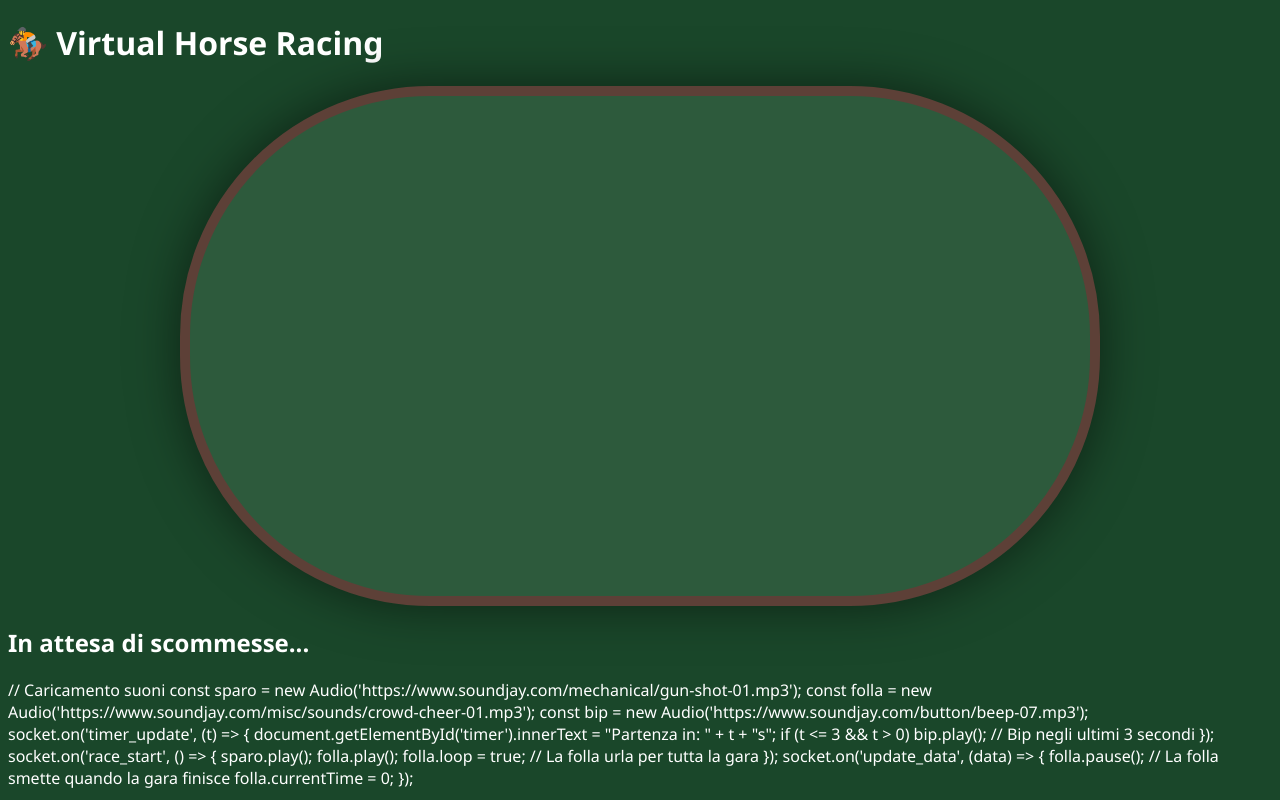
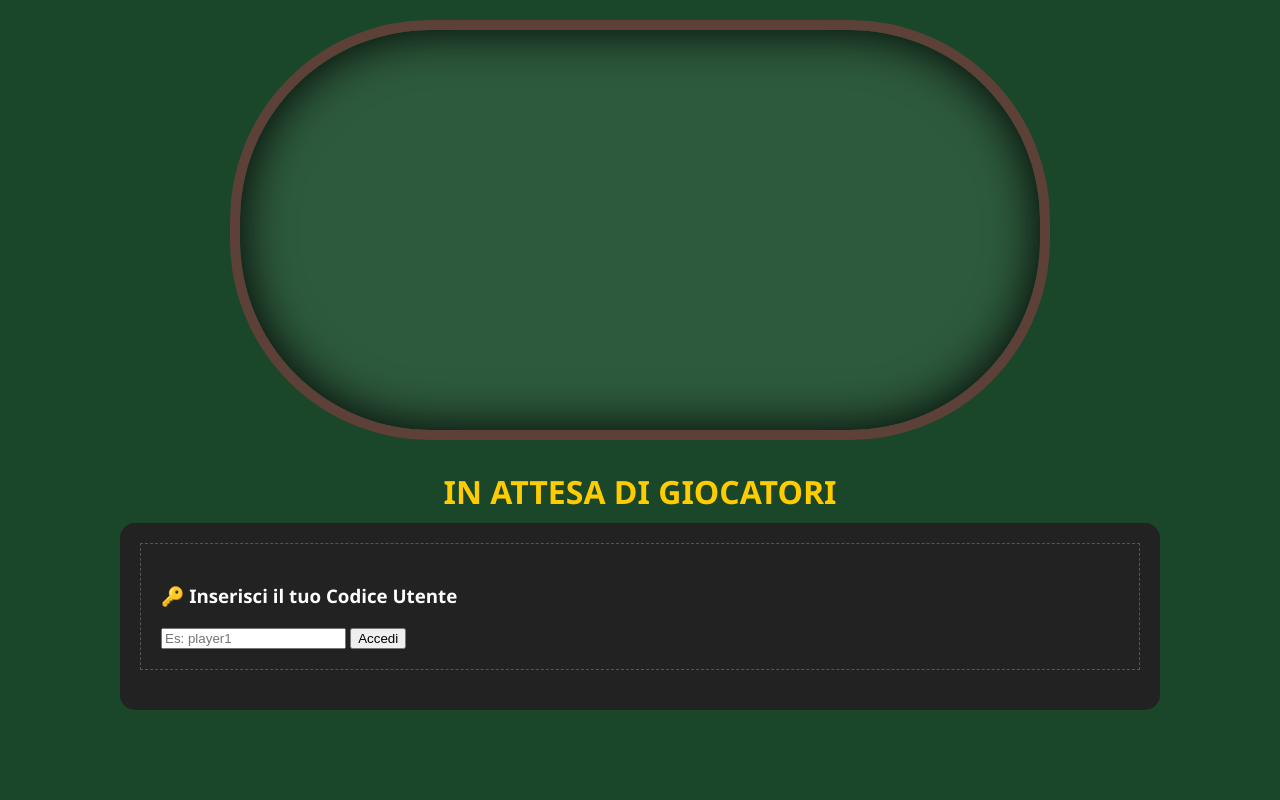
Before and after one commit to pietrolmb/bet-horses-app, a Flask app: page / in a window 1280 px wide. Run offline with Flask 3, Linux system fonts and the light colour scheme; some libraries are stand-ins or nearby versions.

Commit message:
index.html

```diff
--- a/templates/index.html
+++ b/templates/index.html
@@ -1,52 +1,115 @@
 <!DOCTYPE html>
 <html>
 <head>
-    <title>Corse Cavalli Live</title>
+    <title>🏇 Horse Racing Live</title>
     <script src="https://cdnjs.cloudflare.com/ajax/libs/socket.io/4.0.1/socket.io.js"></script>
     <style>
-        body { background: #1a472a; color: white; font-family: 'Segoe UI', Tahoma, Geneva, Verdana, sans-serif; }
-        #pista-container {
-            width: 900px; height: 500px; margin: 20px auto; position: relative;
-            background: #2d5a3c; border: 10px solid #5d4037; border-radius: 250px; /* Effetto ovale */
-            box-shadow: 0 0 50px rgba(0,0,0,0.5);
-        }
-        .cavallo {
-            width: 25px; height: 25px; border-radius: 50%; position: absolute;
-            border: 2px solid white; font-weight: bold; font-size: 14px;
-            display: flex; align-items: center; justify-content: center;
-            transition: all 0.1s linear;
-        }
+        body { background: #1a472a; color: white; font-family: 'Segoe UI', sans-serif; margin: 0; display: flex; flex-direction: column; align-items: center; }
+        #pista { width: 800px; height: 400px; margin: 20px; position: relative; background: #2d5a3c; border: 10px solid #5d4037; border-radius: 200px; box-shadow: inset 0 0 50px #000; overflow: hidden; }
+        .cavallo { width: 22px; height: 22px; border-radius: 50%; position: absolute; border: 2px solid #fff; display: flex; align-items: center; justify-content: center; font-size: 11px; font-weight: bold; transition: all 0.1s linear; z-index: 10; }
+
+        /* Pannello Giocatore */
+        #game-interface { width: 90%; max-width: 1000px; background: #222; padding: 20px; border-radius: 15px; border: 2px solid #gold; margin-bottom: 50px; }
+        .login-box { padding: 20px; border: 1px dashed #555; margin-bottom: 20px; }
+
+        table { width: 100%; border-collapse: collapse; margin-top: 10px; }
+        th, td { padding: 10px; border-bottom: 1px solid #444; text-align: center; }
+        .btn-bet { background: #d4af37; border: none; padding: 5px 10px; border-radius: 5px; cursor: pointer; font-weight: bold; }
+        .btn-bet:hover { background: #fff; }
+
+        #timer-display { font-size: 2em; color: #ffcc00; margin: 10px; font-weight: bold; }
     </style>
 </head>
 <body>
-    <h1>🏇 Virtual Horse Racing</h1>
-    <div id="pista-container">
+
+    <div id="pista"></div>
+    <div id="timer-display">IN ATTESA DI GIOCATORI</div>
+
+    <div id="game-interface">
+        <div id="login-section" class="login-box">
+            <h3>🔑 Inserisci il tuo Codice Utente</h3>
+            <input type="text" id="user-code" placeholder="Es: player1">
+            <button onclick="login()">Accedi</button>
         </div>
-    <h2 id="timer">In attesa di scommesse...</h2>
+
+        <div id="betting-section" style="display:none;">
+            <div style="display: flex; justify-content: space-between; align-items: center;">
+                <h3>Benvenuto, <span id="display-username"></span>!</h3>
+                <h2 style="color: #00ff00;">Saldo: <span id="display-balance">0</span>€</h2>
+            </div>
+
+            <table>
+                <thead>
+                    <tr>
+                        <th>N°</th>
+                        <th>Cavallo</th>
+                        <th>Vincente</th>
+                        <th>Piazzato</th>
+                        <th>Azione</th>
+                    </tr>
+                </thead>
+                <tbody id="horse-table-body">
+                    </tbody>
+            </table>
+        </div>
+    </div>
 
     <script>
         const socket = io();
-        // Qui collegheremo i movimenti inviati dal server
+        let myUserCode = "";
+        let horsesData = [];
+
+        function login() {
+            const code = document.getElementById('user-code').value;
+            if(code) {
+                myUserCode = code;
+                document.getElementById('login-section').style.display = 'none';
+                document.getElementById('betting-section').style.display = 'block';
+                document.getElementById('display-username').innerText = code;
+                socket.emit('request_update'); // Chiedi al server i dati aggiornati
+            }
+        }
+
+        socket.on('update_data', (serverData) => {
+            const race = serverData.current_race;
+            const user = serverData.users[myUserCode];
+
+            if(user) document.getElementById('display-balance').innerText = user.wallet;
+
+            // Aggiorna Tabella Cavalli
+            const tbody = document.getElementById('horse-table-body');
+            tbody.innerHTML = "";
+            race.horses.forEach(h => {
+                tbody.innerHTML += `
+                    <tr>
+                        <td><b style="color:${h.colore}">${h.id}</b></td>
+                        <td>${h.nome}</td>
+                        <td style="color:#ffcc00">${h.quota_v}</td>
+                        <td style="color:#aaa">${h.quota_p || '---'}</td>
+                        <td>
+                            <input type="number" id="amt-${h.id}" style="width:50px" value="2">
+                            <button class="btn-bet" onclick="punta(${h.id})">PUNTA</button>
+                        </td>
+                    </tr>
+                `;
+            });
+        });
+
+        function punta(horseId) {
+            const amount = document.getElementById(`amt-${horseId}`).value;
+            socket.emit('place_bet', {
+                user: myUserCode,
+                amount: parseInt(amount),
+                horse_id: horseId,
+                type: 'vincente'
+            });
+        }
+
+        socket.on('timer_update', (t) => {
+            document.getElementById('timer-display').innerText = "PARTENZA TRA: " + t + "s";
+        });
+
+        // ... (qui andrà la logica dei pallini che abbiamo già visto)
     </script>
 </body>
 </html>
-// Caricamento suoni
-const sparo = new Audio('https://www.soundjay.com/mechanical/gun-shot-01.mp3');
-const folla = new Audio('https://www.soundjay.com/misc/sounds/crowd-cheer-01.mp3');
-const bip = new Audio('https://www.soundjay.com/button/beep-07.mp3');
-
-socket.on('timer_update', (t) => {
-    document.getElementById('timer').innerText = "Partenza in: " + t + "s";
-    if (t <= 3 && t > 0) bip.play(); // Bip negli ultimi 3 secondi
-});
-
-socket.on('race_start', () => {
-    sparo.play();
-    folla.play();
-    folla.loop = true; // La folla urla per tutta la gara
-});
-
-socket.on('update_data', (data) => {
-    folla.pause(); // La folla smette quando la gara finisce
-    folla.currentTime = 0;
-});
```
